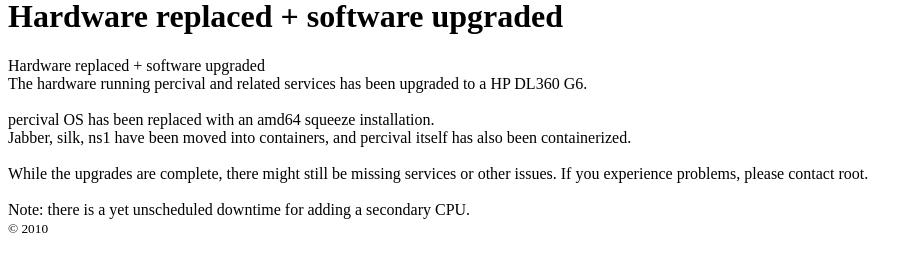
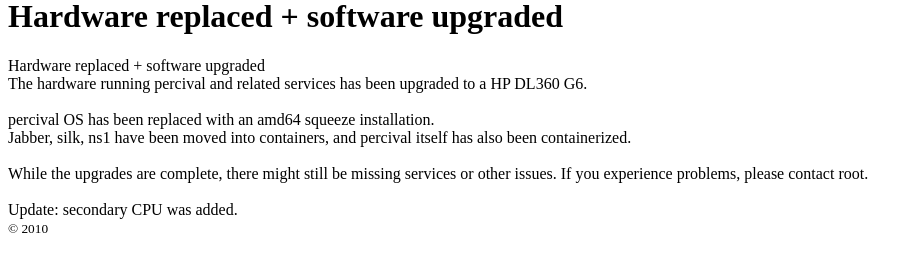
Before and after one commit to zeha/percy-site, a Jekyll site: the page built from _posts/2010-07-05-hardware-replaced-software-upgraded.html, in a window 1280 px wide, cut to the strip 335-607 px from the top of the page. Shown: the whole strip, without its empty margins (0-923 px from the left). Built offline with Jekyll 4.4.1, drawn with Linux system fonts in a browser that asks for light colours; Markdown is read by kramdown in place of the engine named in the settings; a style sheet for code colours, icons or effects is not loaded.

Commit message:
fix post

```diff
--- a/_posts/2010-07-05-hardware-replaced-software-upgraded.html
+++ b/_posts/2010-07-05-hardware-replaced-software-upgraded.html
@@ -3,4 +3,4 @@
 title: Hardware replaced + software upgraded
 mt_id: 81
 ---
-The hardware running percival and related services has been upgraded to a HP DL360 G6.<div><br /></div><div>percival OS has been replaced with an amd64 squeeze installation.</div><div>Jabber, silk, ns1 have been moved into containers, and percival itself has also been containerized.</div><div><br /></div><div>While the upgrades are complete, there might still be missing services or other issues. If you&nbsp;experience&nbsp;problems, please contact root.</div><div><br /></div><div>Note: there is a yet unscheduled downtime for adding a secondary CPU.</div>
+The hardware running percival and related services has been upgraded to a HP DL360 G6.<div><br /></div><div>percival OS has been replaced with an amd64 squeeze installation.</div><div>Jabber, silk, ns1 have been moved into containers, and percival itself has also been containerized.</div><div><br /></div><div>While the upgrades are complete, there might still be missing services or other issues. If you&nbsp;experience&nbsp;problems, please contact root.</div><div><br /></div><div>Update: secondary CPU was added.</div>
```
